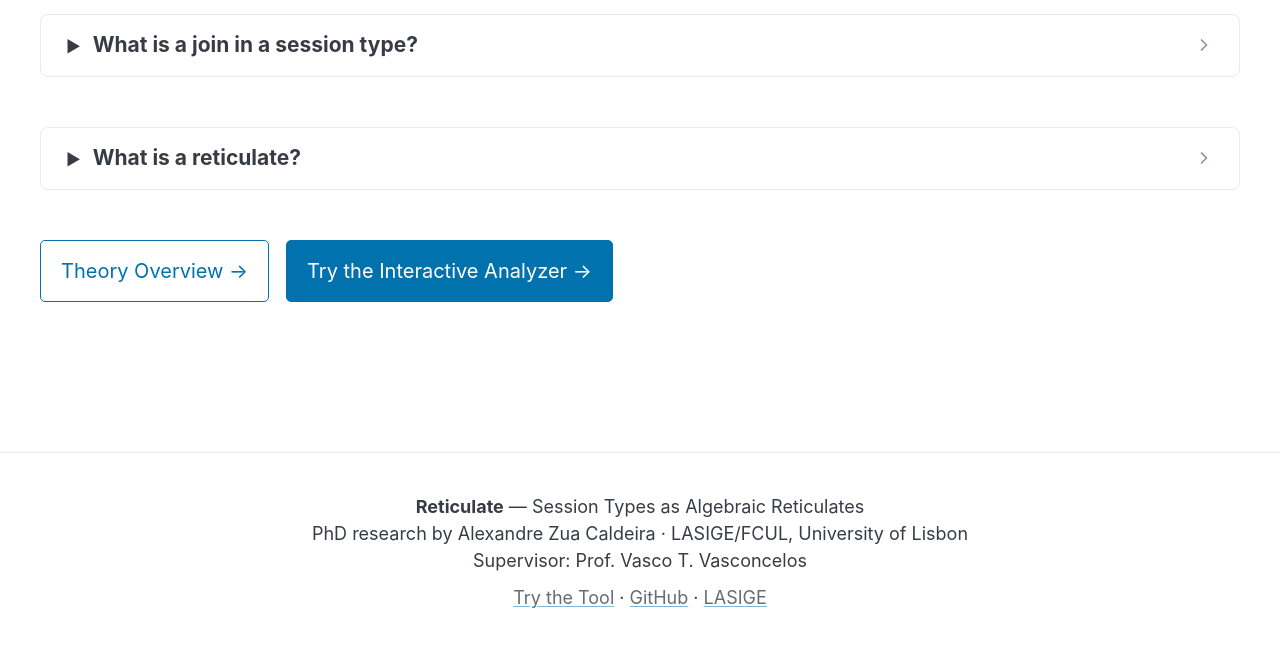
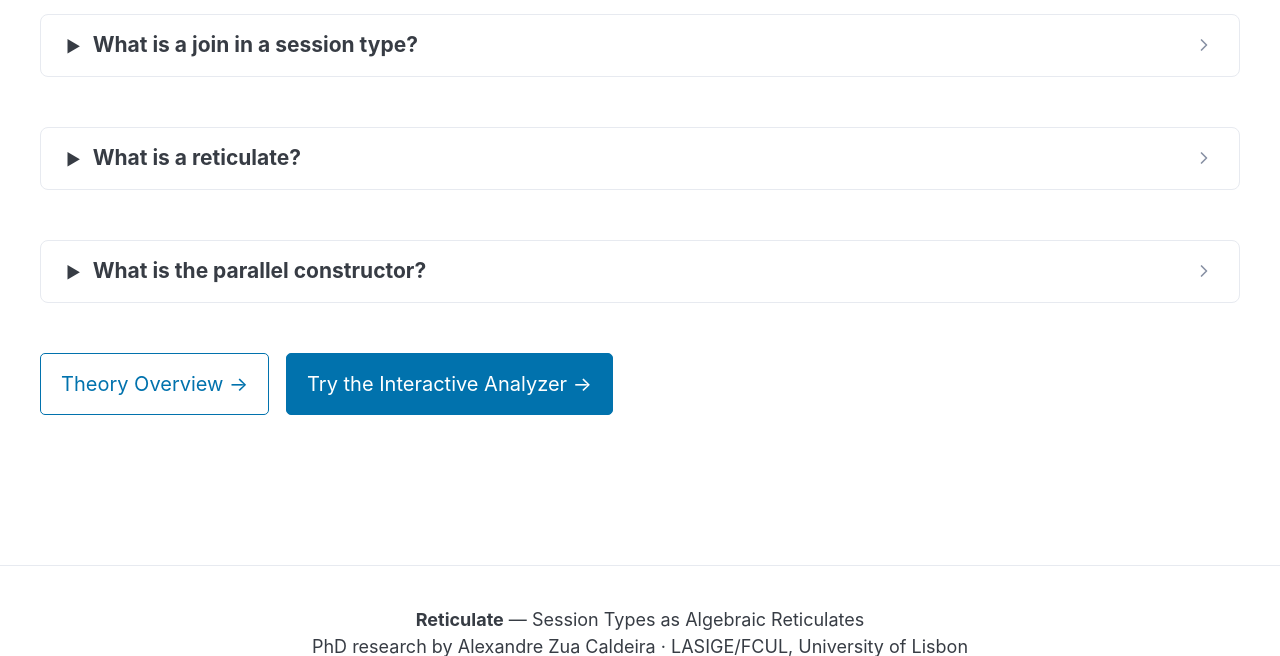
Before and after one commit to bica-tools/web-playground, a Python web app: template templates/faq.html in a window 1280 px wide. Shown: the part 812-1468 px from the top of the page. Before the commit the page ends 1420 px from the top, so only its background shows below. Run offline with Jinja, Linux system fonts and the light colour scheme; the template is opened without the code that fills it, so the values that code supplies are empty; some libraries are stand-ins or nearby versions.

Commit message:
Add FAQ: What is the parallel constructor?
Product lattice construction for concurrent sub-protocols on a
shared object — where lattice structure becomes necessary.

Co-Authored-By: Claude Opus 4.6 <noreply@anthropic.com>

```diff
--- a/templates/faq.html
+++ b/templates/faq.html
@@ -102,6 +102,49 @@
     </section>
 
     <section class="theory-section">
+        <details>
+            <summary><strong>What is the parallel constructor?</strong></summary>
+            <div class="faq-answer">
+                <p>
+                    The <strong>parallel constructor</strong> <code>S&#x2081; &parallel; S&#x2082;</code>
+                    allows two sub-protocols to execute concurrently on the <strong>same shared
+                    object</strong>. Its state space is the <strong>product</strong> of the two
+                    component state spaces:
+                </p>
+                <div class="theory-highlight">
+                    <code>L(S&#x2081; &parallel; S&#x2082;) = L(S&#x2081;) &times; L(S&#x2082;)</code>
+                </div>
+                <p>
+                    Transitions are componentwise &mdash; each step advances exactly one component
+                    &mdash; and the ordering is also componentwise:
+                    <code>(s&#x2081;, s&#x2082;) &ge; (t&#x2081;, t&#x2082;)</code> iff
+                    <code>s&#x2081; &ge; t&#x2081;</code> and <code>s&#x2082; &ge; t&#x2082;</code>.
+                </p>
+                <p>
+                    This is the <strong>key novelty</strong> of the work &mdash; it is where lattice
+                    structure becomes <em>necessary</em> rather than merely convenient, because the
+                    product of two lattices is always a lattice.
+                </p>
+                <p>
+                    Well-formedness (<strong>WF-Par</strong>) requires both branches to be
+                    <strong>terminating</strong>, <strong>variable-disjoint</strong>, and free of
+                    <strong>nested <code>&parallel;</code></strong>, ensuring the branches always
+                    synchronise at a common terminal state.
+                </p>
+                <div class="theory-example">
+                    <h4>Example</h4>
+                    <p>
+                        <code>(a . b . end || c . d . end)</code> creates a 3 &times; 3 = 9 state
+                        product lattice. The initial state <code>(0,0)</code> is at the top; the
+                        terminal <code>(2,2)</code> at the bottom. Every interleaving of
+                        <code>a, b</code> with <code>c, d</code> is a valid path through the grid.
+                    </p>
+                </div>
+            </div>
+        </details>
+    </section>
+
+    <section class="theory-section">
         <a href="/theory" role="button" class="outline">Theory Overview &rarr;</a>
         &nbsp;
         <a href="/tool" role="button">Try the Interactive Analyzer &rarr;</a>
```
